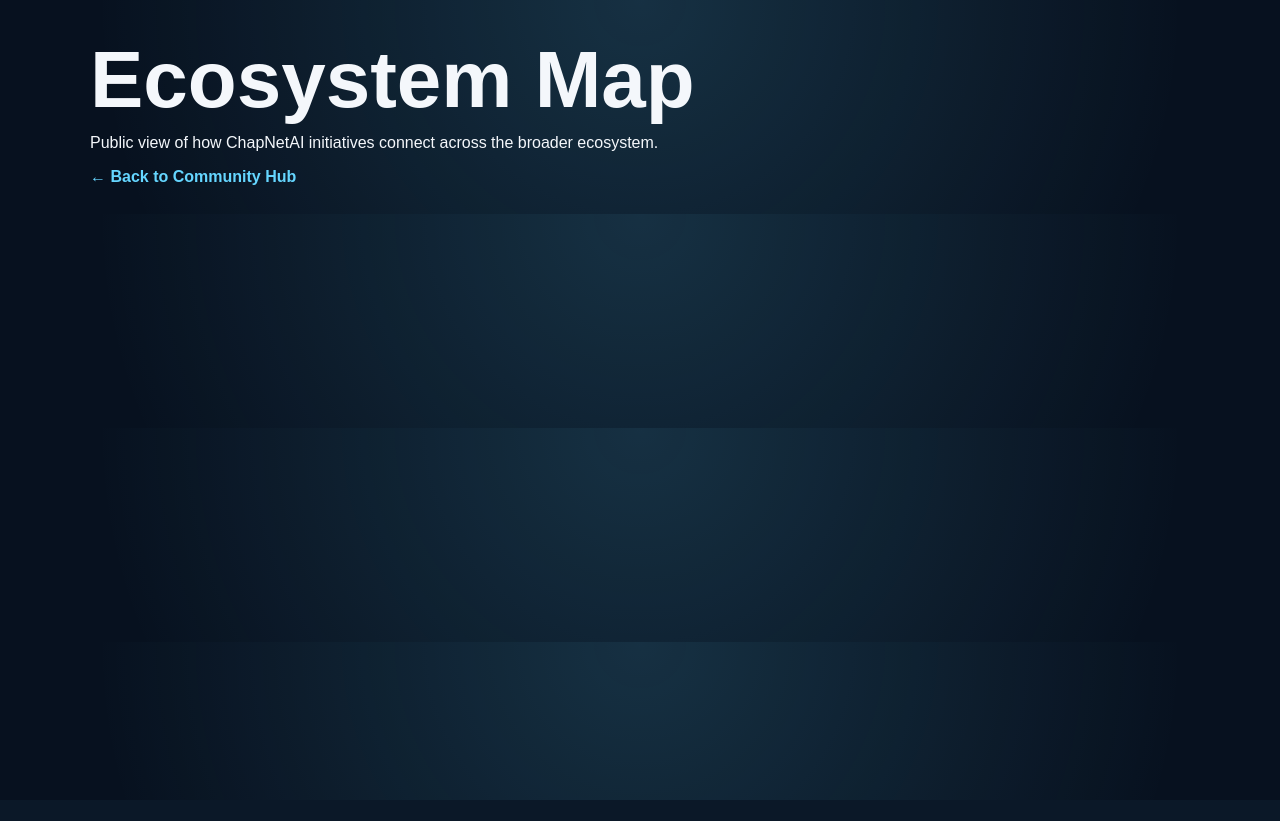
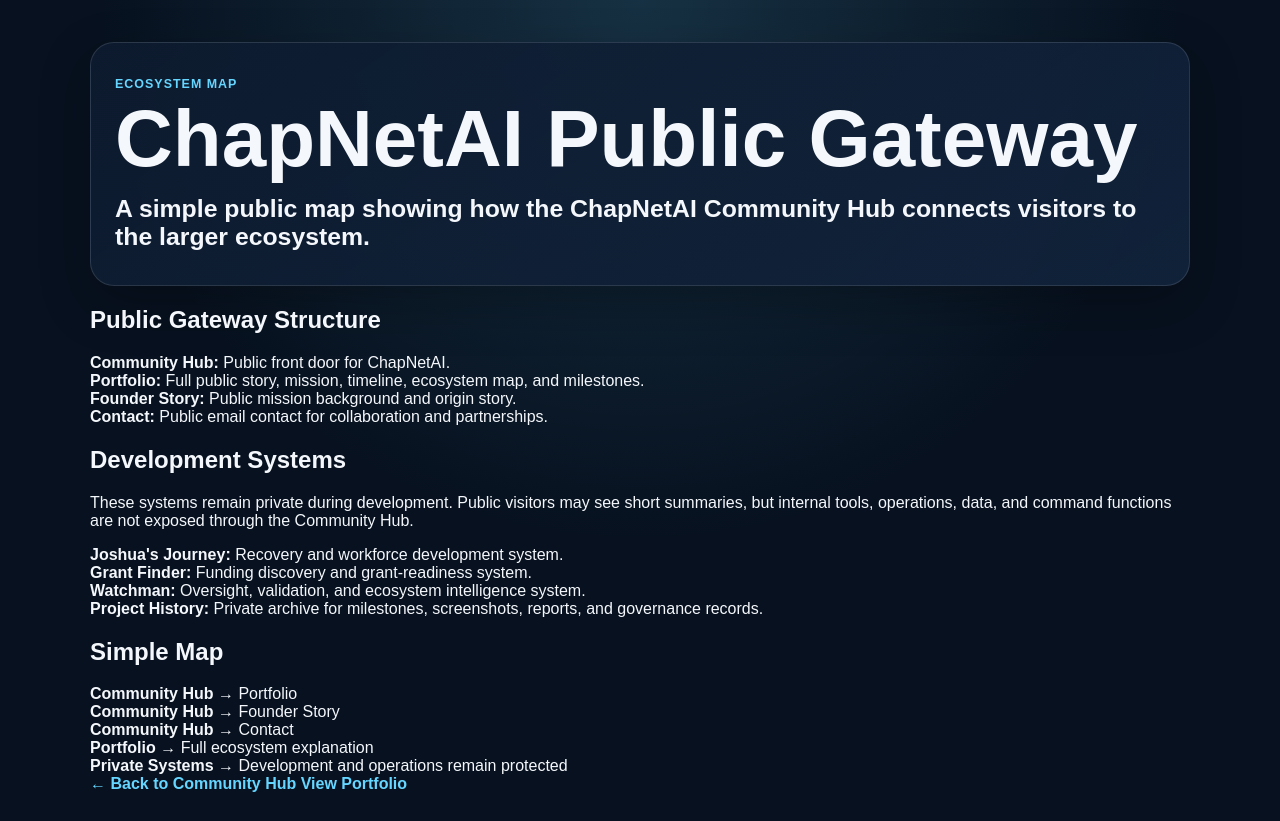
Before and after one commit to bigchap13/chapnetai-community-hub, a Flask app: page /ecosystem-map in a window 1280 px wide. Before the commit the page ends 800 px from the top, so only its background shows below. Run offline with Flask 3, Linux system fonts and the light colour scheme.

Commit message:
Add Community Hub ecosystem map page

```diff
--- a/templates/ecosystem_map.html
+++ b/templates/ecosystem_map.html
@@ -1,14 +1,61 @@
 <!DOCTYPE html>
-<html>
+<html lang="en">
 <head>
-<title>Ecosystem Map</title>
-<link rel="stylesheet" href="/static/style.css">
+    <meta charset="UTF-8">
+    <title>Ecosystem Map | ChapNetAI Community Hub</title>
+    <meta name="viewport" content="width=device-width, initial-scale=1.0">
+    <link rel="stylesheet" href="/static/style.css">
 </head>
 <body>
-<div class="page">
-<h1>Ecosystem Map</h1>
-<p>Public view of how ChapNetAI initiatives connect across the broader ecosystem.</p>
-<a href="/">← Back to Community Hub</a>
-</div>
+    <main class="page content-page">
+        <section class="hero light-hero">
+            <p class="eyebrow">Ecosystem Map</p>
+            <h1>ChapNetAI Public Gateway</h1>
+            <p class="tagline">
+                A simple public map showing how the ChapNetAI Community Hub connects visitors to the larger ecosystem.
+            </p>
+        </section>
+
+        <section class="content-card">
+            <h2>Public Gateway Structure</h2>
+            <div class="mission-list">
+                <div><strong>Community Hub:</strong> Public front door for ChapNetAI.</div>
+                <div><strong>Portfolio:</strong> Full public story, mission, timeline, ecosystem map, and milestones.</div>
+                <div><strong>Founder Story:</strong> Public mission background and origin story.</div>
+                <div><strong>Contact:</strong> Public email contact for collaboration and partnerships.</div>
+            </div>
+        </section>
+
+        <section class="content-card">
+            <h2>Development Systems</h2>
+            <p>
+                These systems remain private during development. Public visitors may see short summaries, but internal tools,
+                operations, data, and command functions are not exposed through the Community Hub.
+            </p>
+
+            <div class="mission-list">
+                <div><strong>Joshua's Journey:</strong> Recovery and workforce development system.</div>
+                <div><strong>Grant Finder:</strong> Funding discovery and grant-readiness system.</div>
+                <div><strong>Watchman:</strong> Oversight, validation, and ecosystem intelligence system.</div>
+                <div><strong>Project History:</strong> Private archive for milestones, screenshots, reports, and governance records.</div>
+            </div>
+        </section>
+
+        <section class="content-card">
+            <h2>Simple Map</h2>
+            <div class="mission-list">
+                <div><strong>Community Hub</strong> → Portfolio</div>
+                <div><strong>Community Hub</strong> → Founder Story</div>
+                <div><strong>Community Hub</strong> → Contact</div>
+                <div><strong>Portfolio</strong> → Full ecosystem explanation</div>
+                <div><strong>Private Systems</strong> → Development and operations remain protected</div>
+            </div>
+        </section>
+
+        <nav class="page-actions">
+            <a class="button-link" href="/">← Back to Community Hub</a>
+            <a class="button-link secondary" href="/portfolio">View Portfolio</a>
+        </nav>
+    </main>
 </body>
 </html>
```
Also changed, not shown: 1 other file.
